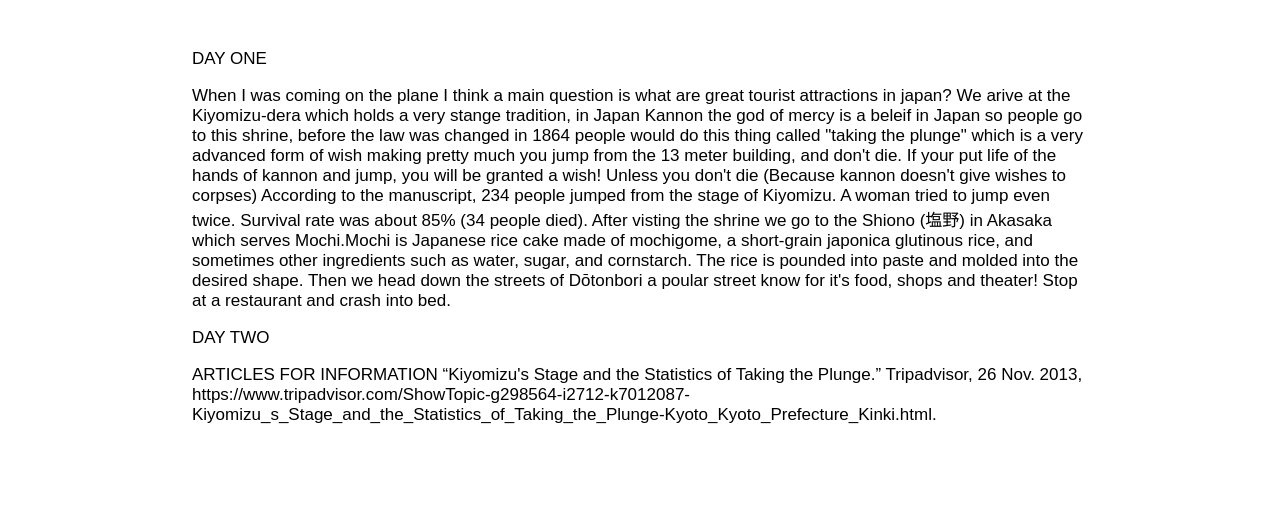
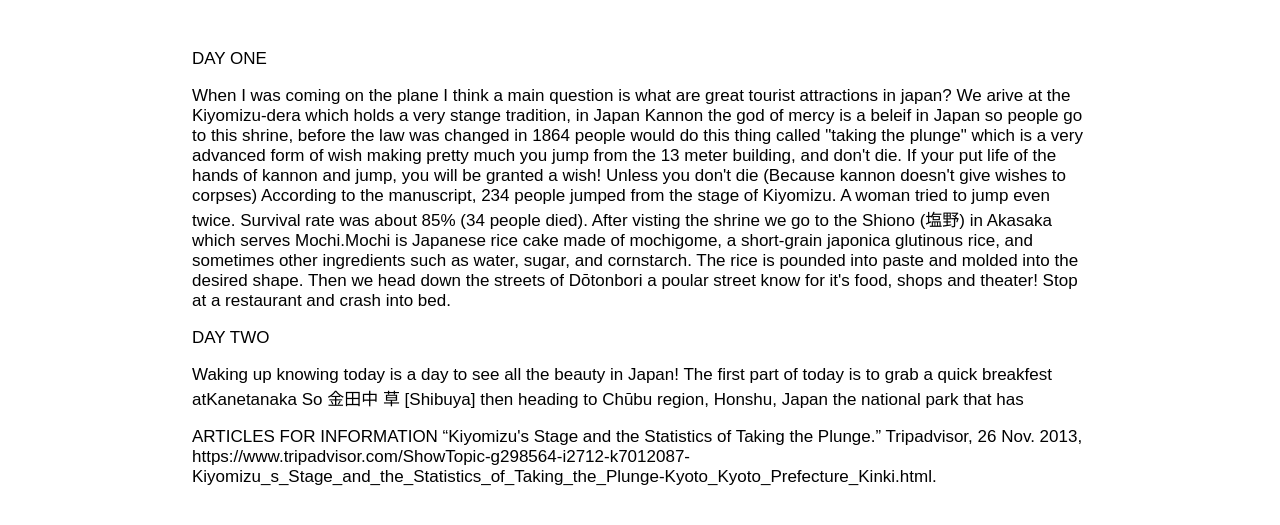
Before and after one commit to 77Z/japan, a plain HTML site: page index.html in a window 1280 px wide. Shown: the part 253-778 px from the top of the page. Drawn offline with Linux system fonts and the light colour scheme.

Commit message:
Update index.html

```diff
--- a/index.html
+++ b/index.html
@@ -110,7 +110,8 @@
 
                 <p>
 
-
+               Waking up knowing today is a day to see all the beauty in Japan! The first part of today is to grab a quick breakfest atKanetanaka So 金田中 草 [Shibuya]
+                    then heading to Chūbu region, Honshu, Japan the national park that has
 
 
           <p>
```
